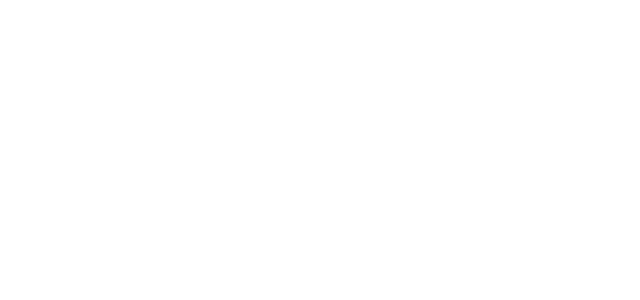
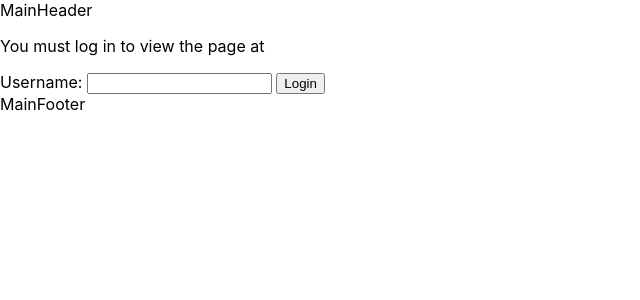
Before and after one commit to Chandara-Sin/arc-tech-solution-agency, a React (Create React App) app: page /signin in a window 1280 px wide. Before the commit this address had no page. Shown: the top 300 px of the page, without its empty margins (0-640 px from the left). Built offline with nearby package versions, Linux system fonts and the light colour scheme.

Commit message:
feat: add nest member, public and admin route

```diff
--- a/src/components/header/Header.tsx
+++ b/src/components/header/Header.tsx
@@ -232,7 +232,7 @@ function UserCard() {
   const navigate = useNavigate();
   const [userStatus, setUserStatus] = useState(true);
   const confirmLogout = () => {
-    const next = () => navigate("/");
+    const next = () => navigate("/", { replace: true });
     signOut(next);
   };
   return (
--- /dev/null
+++ b/src/components/main-footer/MainFooter.tsx
@@ -0,0 +1,7 @@
+import React from "react";
+
+function MainFooter() {
+  return <div>MainFooter</div>;
+}
+
+export default MainFooter;
--- /dev/null
+++ b/src/components/main-header/MainHeader.tsx
@@ -0,0 +1,7 @@
+import React from "react";
+
+function MainHeader() {
+  return <div>MainHeader</div>;
+}
+
+export default MainHeader;
--- a/src/routes/index.tsx
+++ b/src/routes/index.tsx
@@ -4,6 +4,7 @@ import {
   Routes as RouteList,
   Route,
   useLocation,
+  Outlet,
 } from "react-router-dom";
 import { AuthProvider, useAuth } from "../contexts/Auth";
 
@@ -14,49 +15,74 @@ import MessageInput from "../components/message-input/MessageInput";
 import MessageSection from "../views/message-section";
 
 // Admin
-import { Dashboard } from "@mui/icons-material";
+import Dashboard from "../views-admin/dashboard";
 
 // Authen
-import Login from "../views/authen/Login";
+import SignIn from "../views/authen/SignIn";
+import MainHeader from "../components/main-header/MainHeader";
+import MainFooter from "../components/main-footer/MainFooter";
 
-const AuthRoute = ({ children }: { children: JSX.Element }) => {
-  const { isAuthenticated } = useAuth();
-  const location = useLocation();
-  return isAuthenticated ? (
+const AdminRoute = () => {
+  const { isAuthenticated, role } = useAuth();
+  return isAuthenticated && role === "admin" ? (
+    <Outlet />
+  ) : role === "member" ? (
+    <Navigate to="/users" replace />
+  ) : (
+    <Navigate to="/" replace />
+  );
+};
+
+const MemberRoute = () => {
+  const { isAuthenticated, role } = useAuth();
+  return isAuthenticated && role === "member" ? (
     <>
       <Header />
       <main className="drawer-content-margin">
         <Box className="container">
-          {children}
+          <Outlet />
           <MessageInput />
         </Box>
       </main>
     </>
+  ) : role === "admin" ? (
+    <Navigate to="/dashboard" replace />
+  ) : (
+    <Navigate to="/" replace />
+  );
+};
+
+const PublicRoute = () => {
+  const { isAuthenticated, role } = useAuth();
+  const location = useLocation();
+  return !isAuthenticated ? (
+    <>
+      <MainHeader />
+      <Outlet />
+      <MainFooter />
+    </>
+  ) : role === "member" ? (
+    <Navigate to="/users" state={{ from: location }} replace />
+  ) : role === "admin" ? (
+    <Navigate to="/dashboard" state={{ from: location }} replace />
   ) : (
     <Navigate to="/" state={{ from: location }} replace />
   );
 };
 
-const List = () => {
+const Layout = () => {
   return (
     <RouteList>
-      <Route path="/" element={<Login />} />
-      <Route
-        path="/user"
-        element={
-          <AuthRoute>
-            <MessageSection />
-          </AuthRoute>
-        }
-      />
-      <Route
-        path="/dashboard"
-        element={
-          <AuthRoute>
-            <Dashboard />
-          </AuthRoute>
-        }
-      />
+      <Route element={<PublicRoute />}>
+        <Route path="/" element={<Navigate to="/signin" />} />
+        <Route path="/signin" element={<SignIn />} />
+      </Route>
+      <Route path="/users" element={<MemberRoute />}>
+        <Route path="/users" element={<MessageSection />} />
+      </Route>
+      <Route path="/dashboard" element={<AdminRoute />}>
+        <Route path="/dashboard" element={<Dashboard />} />
+      </Route>
     </RouteList>
   );
 };
@@ -65,7 +91,7 @@ function Routes() {
   return (
     <AuthProvider>
       <Router>
-        <List />
+        <Layout />
       </Router>
     </AuthProvider>
   );
--- a/src/views/authen/Login.tsx
+++ /dev/null
@@ -1,36 +0,0 @@
-import React from 'react'
-import { useLocation, useNavigate } from 'react-router-dom';
-import { useAuth } from '../../contexts/Auth';
-
-function Login() {
-  const navigate = useNavigate();
-  const location = useLocation();
-  const {signIn} = useAuth();
-
-  function handleSubmit(event: React.FormEvent<HTMLFormElement>) {
-    event.preventDefault();
-
-    let formData = new FormData(event.currentTarget);
-    let username = formData.get("username") as string;
-
-    signIn("member", () => {
-      navigate("/user", { replace: true });
-    });
-  }
-
-
-  return (
-    <div>
-    <p>You must log in to view the page at</p>
-
-    <form onSubmit={handleSubmit}>
-      <label>
-        Username: <input name="username" type="text" />
-      </label>{" "}
-      <button type="submit">Login</button>
-    </form>
-  </div>
-  )
-}
-
-export default Login
--- /dev/null
+++ b/src/views/authen/SignIn.tsx
@@ -0,0 +1,35 @@
+import React from "react";
+import { useLocation, useNavigate } from "react-router-dom";
+import { useAuth } from "../../contexts/Auth";
+
+function SignIn() {
+  const navigate = useNavigate();
+  const location = useLocation();
+  const { signIn } = useAuth();
+
+  function handleSubmit(event: React.FormEvent<HTMLFormElement>) {
+    event.preventDefault();
+
+    let formData = new FormData(event.currentTarget);
+    let username = formData.get("username") as string;
+
+    signIn("member", () => {
+      navigate("/users", { replace: true });
+    });
+  }
+
+  return (
+    <div>
+      <p>You must log in to view the page at</p>
+
+      <form onSubmit={handleSubmit}>
+        <label>
+          Username: <input name="username" type="text" />
+        </label>{" "}
+        <button type="submit">Login</button>
+      </form>
+    </div>
+  );
+}
+
+export default SignIn;
```
